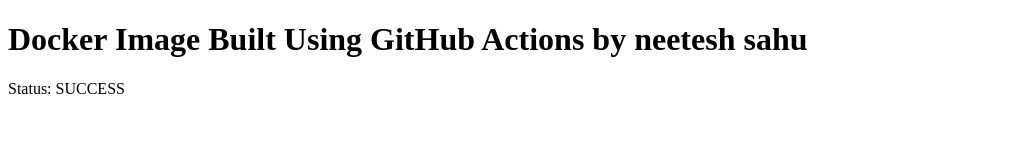
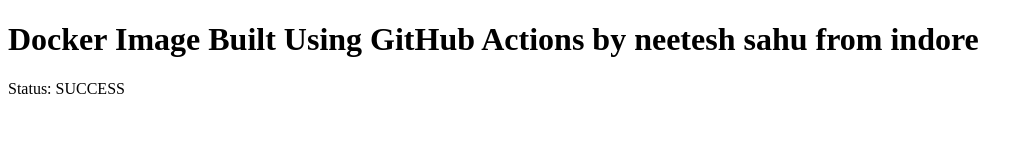
Before and after one commit to neetesh-sahu/github-actions-docker, a plain HTML site: page index.html in a window 1280 px wide. Shown: the whole page, without its empty margins (0-1033 px from the left). Drawn offline with Linux system fonts and the light colour scheme.

Commit message:
new changes in html

```diff
--- a/index.html
+++ b/index.html
@@ -4,7 +4,7 @@
   <title>GitHub Actions Docker Demo</title>
 </head>
 <body>
-  <h1>Docker Image Built Using GitHub Actions by neetesh sahu</h1>
+  <h1>Docker Image Built Using GitHub Actions by neetesh sahu from indore</h1>
   <p>Status: SUCCESS</p>
 </body>
 </html>
```
